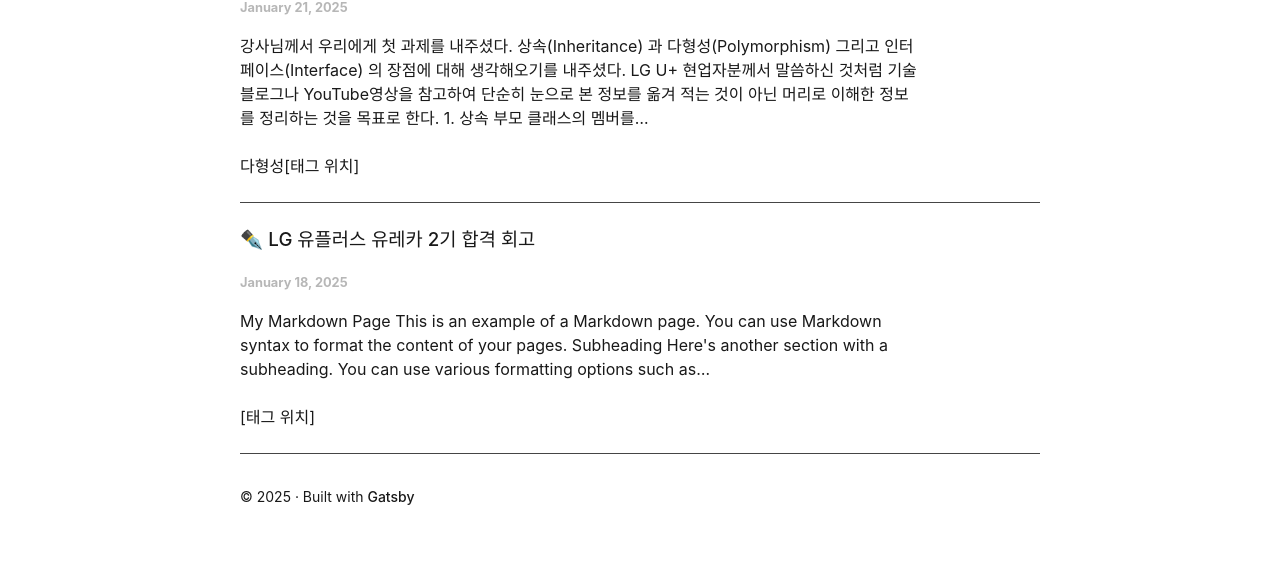
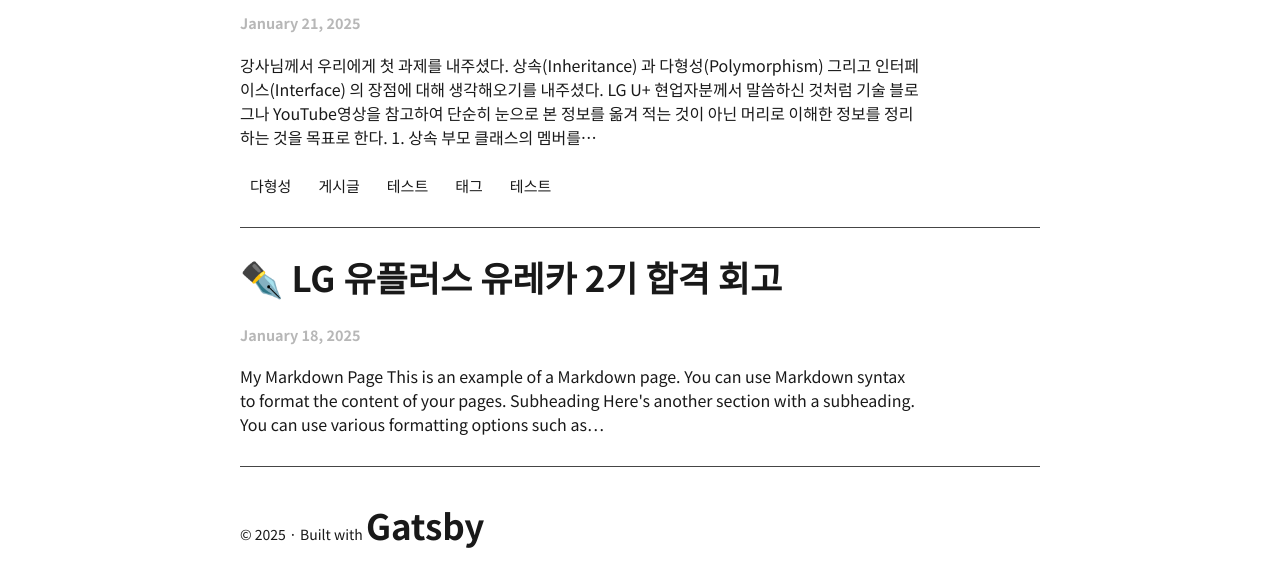
Before and after one commit to hyeonZIP/hyeonzip.github.io, a Gatsby site: page / in a window 1280 px wide. Shown: the part 540-1124 px from the top of the page. Before the commit the page ends 1079 px from the top, so only its background shows below. Built offline with nearby package versions, Linux system fonts and the light colour scheme; Gatsby itself is replaced by a stand-in of ours.

Commit message:
feat: tag 기능 및 폰트 변경

```diff
--- a/content/posts/상속-다형성-인터페이스.md
+++ b/content/posts/상속-다형성-인터페이스.md
@@ -3,7 +3,7 @@ title: 상속, 다형성, 인터페이스 알아보기
 date: "2025-01-21T22:13:04.284Z"
 description: 디스이즈 디스크립션
 thumbnail:
-tag: 다형성
+tag: 다형성,게시글,테스트,태그,테스트
 ---
 
 강사님께서 우리에게 첫 과제를 내주셨다.
--- a/package.json
+++ b/package.json
@@ -5,6 +5,8 @@
   "version": "0.1.0",
   "author": "Kyle Mathews <mathews.kyle@gmail.com>",
   "dependencies": {
+    "@fontsource/noto-sans-kr": "^5.1.1",
+    "fontsource-noto-sans-kr": "^4.0.0",
     "gatsby": "^5.14.1",
     "gatsby-plugin-image": "^3.14.0",
     "gatsby-plugin-manifest": "^5.14.0",
--- a/src/components/layout.css
+++ b/src/components/layout.css
@@ -4,10 +4,6 @@
   --color-primary: #7026b9;
   --color-code-bg: #fff4db;
   --color-code: #8a6534;
-  --font-sans: -apple-system, BlinkMacSystemFont, "Segoe UI", Helvetica, Arial,
-    sans-serif, "Apple Color Emoji", "Segoe UI Emoji";
-  --font-mono: SFMono-Regular, Menlo, Monaco, Consolas, "Liberation Mono",
-    "Courier New", monospace;
   --font-lg: 18px;
   --font-md: 16px;
   --font-sm: 14px;
@@ -24,6 +20,7 @@
   --size-content: 54rem;
   --size-gutter: var(--space-5);
   --size-gap: var(--space-6);
+  --font-mono: "Noto Sans KR", sans-serif;
 }
 :root[color-theme='light'] {
   --color-background: #fff;
@@ -32,7 +29,9 @@
 
 :root[color-theme='dark'] {
   --color-background: #1d1b1b;
-  --color-text: #fff;
+  --color-title: #fff;
+  --color-text: #b0b0b0;
+  --color-tag-background: #413d3d;
 }
 html {
   -webkit-text-size-adjust: 100%;
@@ -43,12 +42,19 @@ html {
   overflow-y: scroll;
   background: var(--color-background);
 }
+span{
+  background-color: var(--color-tag-background);
+  border-radius: 50px;
+  font-size: 15px;
+  padding: 8px 10px;
+  margin-right: 7px;
+  margin-bottom: 20px;
+}
 body {
   -moz-osx-font-smoothing: grayscale;
   -webkit-font-smoothing: antialiased;
   color: var(--color-text);
-  font-family: sans-serif;
-  font-family: var(--font-sans);
+  font-family: var(--font-mono);
   font-weight: normal;
   margin: 0;
   word-wrap: break-word;
@@ -57,7 +63,8 @@ a {
   background-color: transparent;
   color: var(--color-text);
   text-decoration: none;
-  font-weight: 500;
+  font-weight: bold;
+  font-size: 35px;
   text-decoration-thickness: 1.5px;
 }
 button {
@@ -109,7 +116,7 @@ hr {
   overflow: visible;
   margin-left: 0;
   margin-right: 0;
-  margin-top: 0;
+  margin-top: 30px;
   padding: 0;
   margin-bottom: calc(var(--space-4) - 1px);
   border-top: none;
--- a/src/components/layout.js
+++ b/src/components/layout.js
@@ -2,6 +2,8 @@
 import { useStaticQuery, graphql } from "gatsby"
 
 import Header from "./header"
+import "@fontsource/noto-sans-kr"
+import "@fontsource/noto-sans-kr/700.css";
 import "./layout.css"
 
 const Layout = ({ children }) => {
--- a/src/pages/index.js
+++ b/src/pages/index.js
@@ -13,12 +13,14 @@ export default ({ data }) => {
         {data.allMarkdownRemark.edges.map(({ node }) => (
           <div key={node.id}>
             {/* 글 제목 기본 h3 폰트를 사용하려면 onclick으로 변경*/}
-            <h3><Link to={node.fields.slug}>{node.frontmatter.title}</Link></h3>
+            <h2><Link to={node.fields.slug}>{node.frontmatter.title}</Link></h2>
             {/* 글 날짜 */}
-            <h4 style={{color: '#B7B7B7', fontSize: '0.8em'}}>{node.frontmatter.date}</h4>
+            <h4 style={{color: '#B7B7B7', fontSize: '0.9em'}}>{node.frontmatter.date}</h4>
             {/* 글 요약 */}
             <p>{node.excerpt}</p>
-            <p>{node.frontmatter.tag}[태그 위치]</p>
+            {(node.frontmatter.tag != null) ? node.frontmatter.tag.split(",").map((tag) => (
+              <span>{tag}</span>
+            )):""}
             <hr/>
           </div>
         ))}
```
Also changed, not shown: 1 other file.
